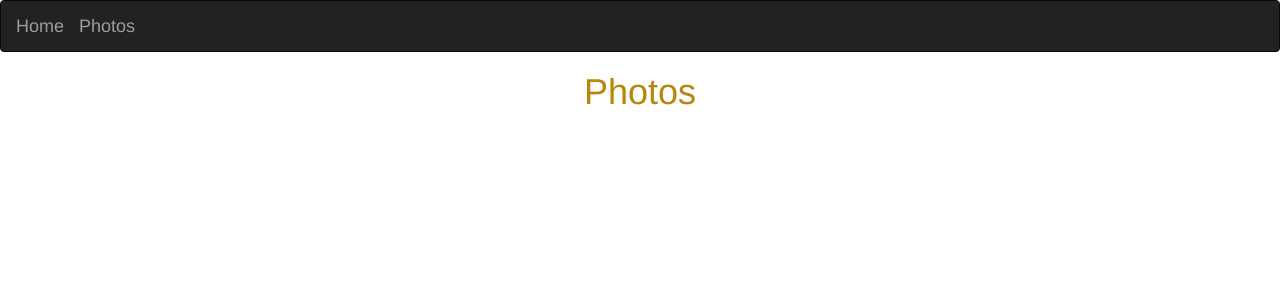
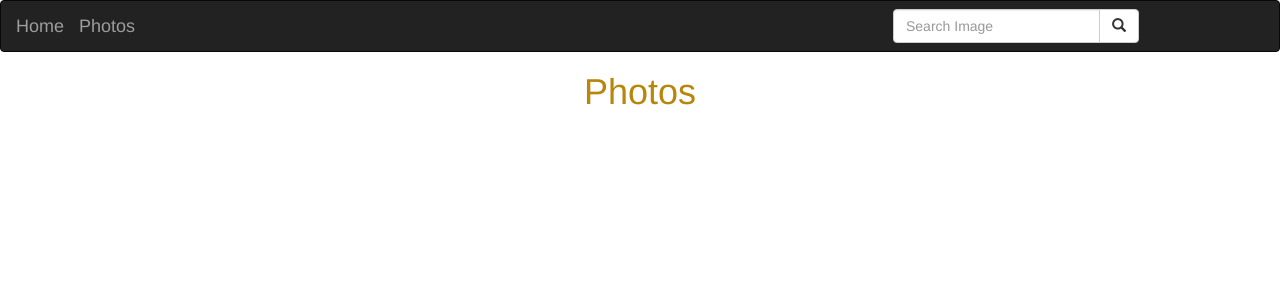
Before and after one commit to lewis-murgor/gallery, a Django app: page / in a window 1280 px wide. Shown: the top 300 px of the page. Run offline with Django 4.2, Linux system fonts and the light colour scheme; some libraries are stand-ins or nearby versions.

Commit message:
add search form

```diff
--- a/myphotos/templates/navbar.html
+++ b/myphotos/templates/navbar.html
@@ -12,6 +12,18 @@
         <a class="navbar-brand" href="{% url 'images' %}">Home</a>
       <a class="navbar-brand" href="{% url 'images' %}">Photos</a>
     </div>
+    <!-- Adding a search form  -->
+    <div class="col-sm-4 col-md-4 navbar-right">
+      <form class="navbar-form" role="search" action="{% url 'search_results' %}">
+        <div class="input-group">
+          <input type="text" class="form-control" placeholder="Search Image" name="image">
+          <div class="input-group-btn">
+            <button class="btn btn-default" type="submit"><i class="glyphicon glyphicon-search"></i></button>
+          </div>
+        </div>
+      </form>
+    </div>
+    <!-- search form end -->
   </div>
 </nav>
 </body>
```
